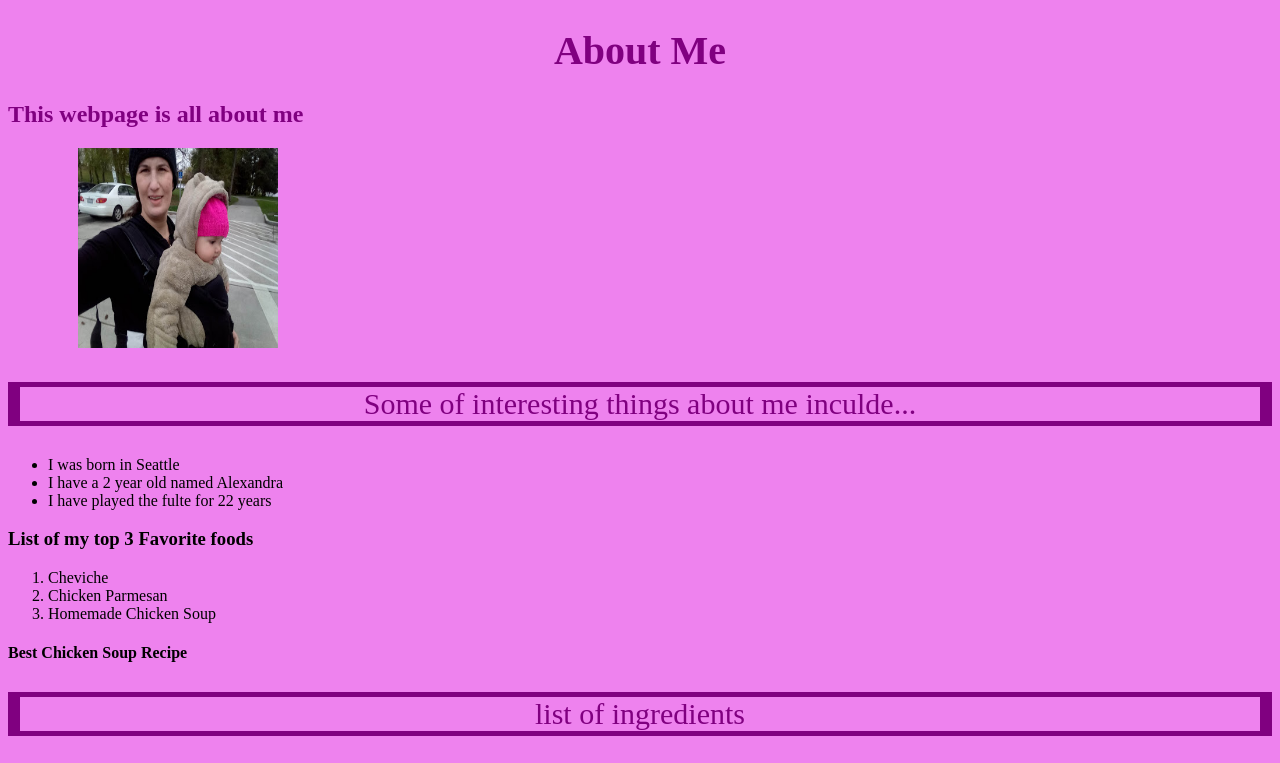
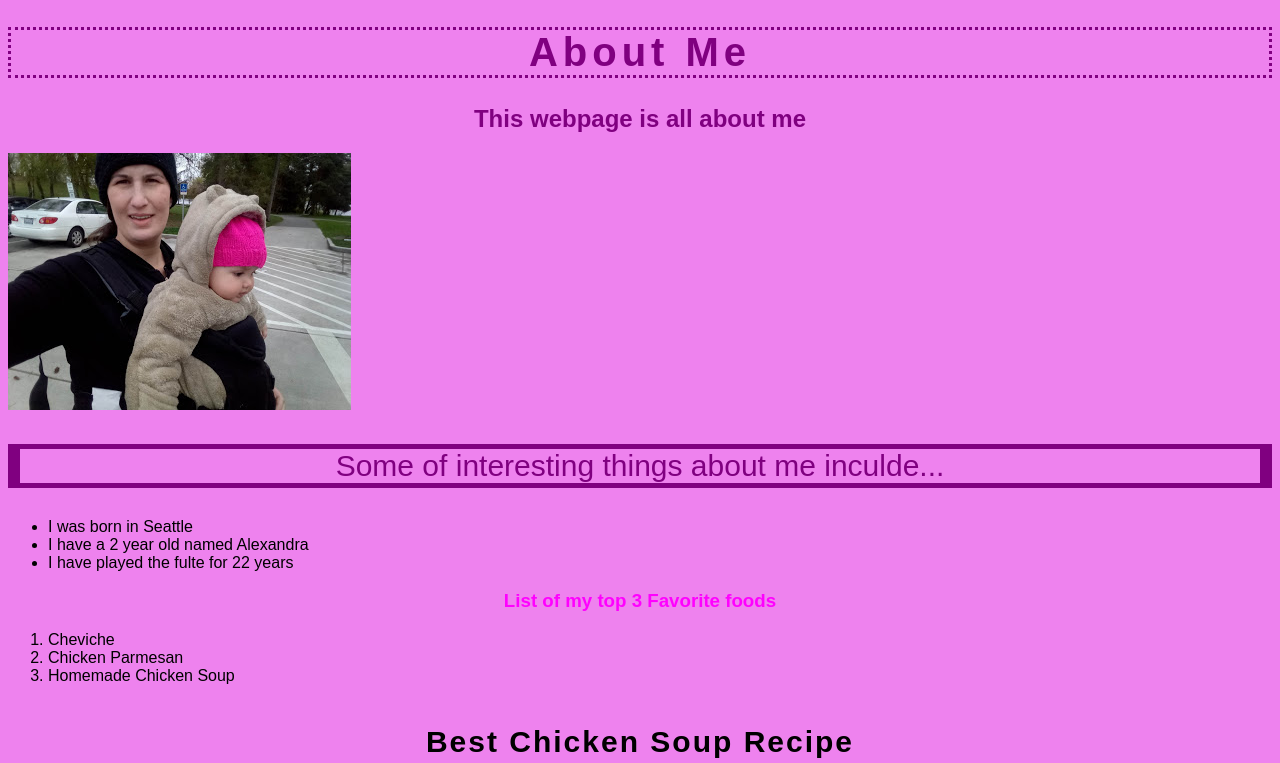
Before and after one commit to Mam1986/portfolio, a plain HTML site: page about-me.html in a window 1280 px wide. Shown: the top 763 px of the page. Drawn offline with Linux system fonts and the light colour scheme.

Commit message:
changes in stylesheet

```diff
--- a/about-me.html
+++ b/about-me.html
@@ -3,38 +3,8 @@
  <head>
    <meta charset="utf-8">
    <title>My Portfolio</title>
+   <link rel="stylesheet" type="text/css" href="style.css">
 
-   <style>
-     body {background-color:violet;}
-     {
-       font-family: arial;
-     }
-
-     p.info
-      {color:purple;
-      text-align: center; }
-      p.info{border-style: solid;
-      border-width: 5px 12px;}
-      p.info
-       {color:purple;
-       text-align: center; }
-       p.info {font-size:30px;}
-      ol.list{
-        color:purple;
-      }
-     h1 {color: purple; text-align: center;
-       font-size:40px
-      }
-     h2 {color:purple;
-       margin-top: 20px
-       }
-       img.pics {padding-top: 70px
-       padding-right: 70px
-     padding-bottom: 70px;
-   padding-left: 70px}
-
-
-</style>
 
 
    <meta charset="utf-8">
@@ -48,7 +18,7 @@
         <header>
           <h2>This webpage is all about me</h2>
         </header>
-        <img class="pics" src=images/alex-and-me.jpg alt="picture of me and baby alexandra" width=200 height=200>
+        <img class="pics" src=images/alex-and-me.jpg alt="picture of me and baby alexandra">
         <p class="info">Some of interesting things about me inculde...</p>
         <ul>
           <li>I was born in Seattle</li>
--- /dev/null
+++ b/style.css
@@ -0,0 +1,48 @@
+body{
+background-color : violet;
+font-family : arial;
+}
+p.info {
+border-style : solid;
+border-width : 5px 12px;
+}
+p.info{
+color : purple;
+text-align : center;
+}
+p.info {
+color : purple;
+text-align : center;
+}
+p.info {
+font-size : 30px;
+}
+ol.list {
+color : purple;
+}
+h1 {
+color : purple;
+border : dotted;
+text-align : center;
+letter-spacing : 5px;
+font-size : 40px;
+}
+h2 {
+color : purple;
+text-align : center;
+margin-top : 20px;
+}
+h3 {
+  color :magenta;
+text-align: center;
+}
+h4{
+  font-size:30px;
+  text-align: center;
+  letter-spacing: 2px;
+}
+img.pics
+a{
+  color: lightblue;
+  text-decoration: underline;
+}
```
Also changed, not shown: index.html (+2 -1 lines).
